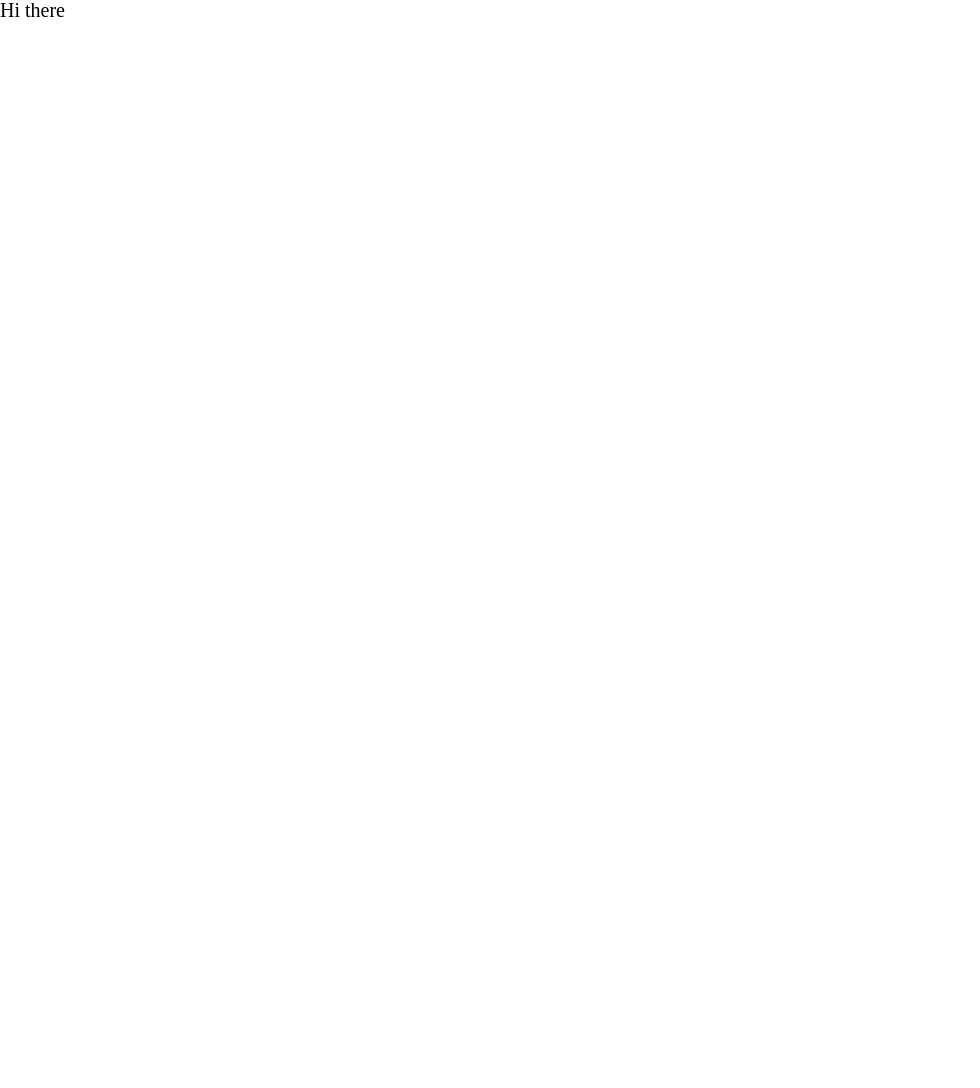
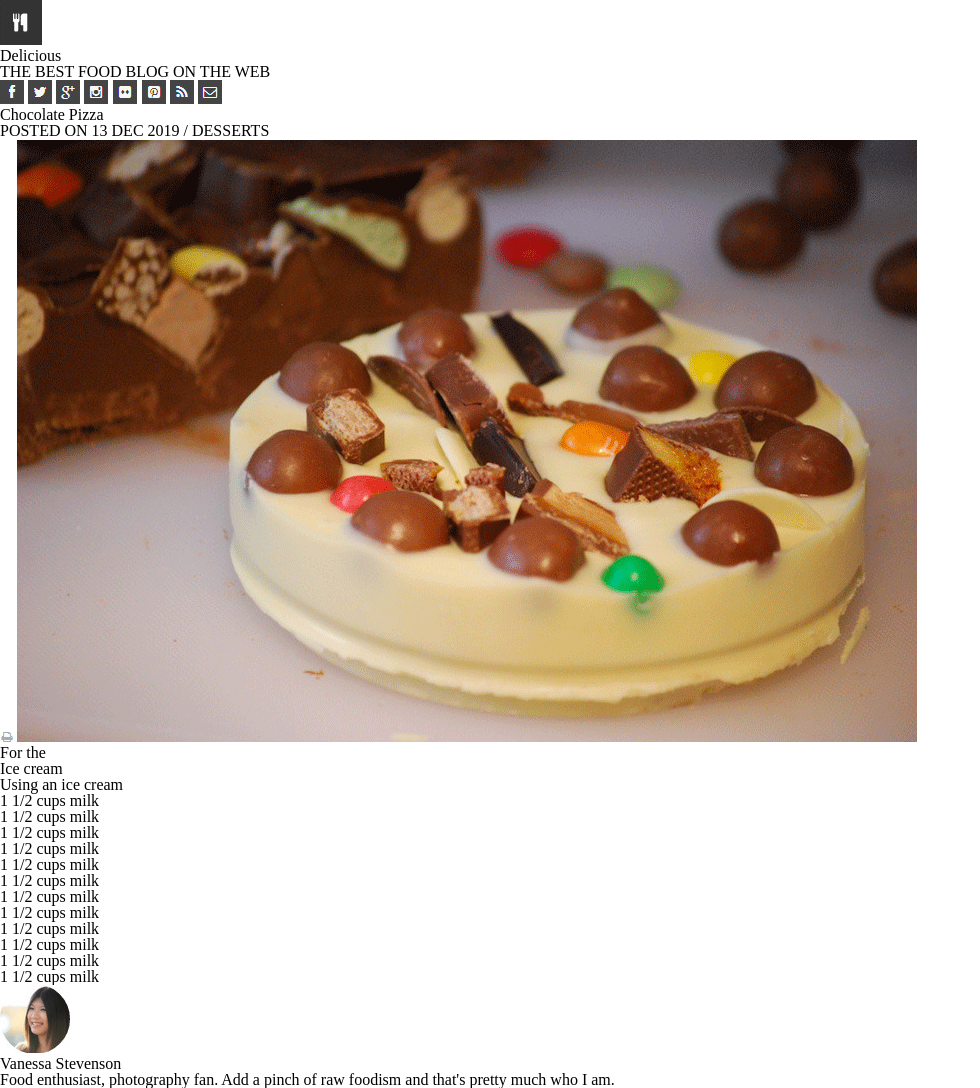
Before and after one commit to mwilkin/chocolate-pizza, a plain HTML site: page index.html in a window 1280 px wide. Shown: the whole page, without its empty margins (0-980 px from the left). Before the commit the page ends 800 px from the top, so only its background shows below. Drawn offline with Linux system fonts and the light colour scheme; files whose address does not match are found by name.

Commit message:
estblishing rough HTML structrue and content.

```diff
--- a/index.html
+++ b/index.html
@@ -9,7 +9,49 @@
   <link rel="stylesheet" href="../css/style.css">
 </head>
 <body>
-  <h2>Hi there</h2>
+  <header>
+    <img src="./img/logo.png" alt="Logo of fork and knife">
+    <h1 id="delicious">Delicious</h1>
+    <p>THE BEST FOOD BLOG ON THE WEB</p>
+    <img src="./img/fb-icon.png" alt="FaceBook logo">
+    <img src="./img/twit-icon.png" alt="Twitter icon">
+    <img src="./img/gp-icon.png" alt="Google + icon">
+    <img src="./img/insta-icon.png" alt="Instagram icon">
+    <img src="./img/flic-icon.png" alt="Flicker icon">
+    <img src="./img/pint-icon.png" alt="Pinterest icon">
+    <img src="./img/rss-icon.png" alt="RSS feed icon">
+    <img src="./img/mail-icon.png" alt="Mail icon">
+  </header>
+  <main>
+    <h1>Chocolate Pizza</h1>
+    <p>POSTED ON 13 DEC 2019 / DESSERTS</p>
+    <img src="./img/print-icon.png" alt="Print icon">
+    <img src="./img/choco-pizza.png" alt="Chocolate pizza image">
+    <p>For the </p>
+    <p>Ice cream</p>
+    <p>Using an ice cream</p>
+    <section>
+      <ul id = "ingredients">
+        <li>1 1/2 cups milk</li>
+        <li>1 1/2 cups milk</li>
+        <li>1 1/2 cups milk</li>
+        <li>1 1/2 cups milk</li>
+        <li>1 1/2 cups milk</li>
+        <li>1 1/2 cups milk</li>
+        <li>1 1/2 cups milk</li>
+        <li>1 1/2 cups milk</li>
+        <li>1 1/2 cups milk</li>
+        <li>1 1/2 cups milk</li>
+        <li>1 1/2 cups milk</li>
+        <li>1 1/2 cups milk</li>
+      </ul>
+    </section>
+  </main>
+  <footer>
+    <img src="./img/van-pic.png" alt="Image of Vanessa Stevenson">
+    <h3>Vanessa Stevenson</h3>
+    <p>Food enthusiast, photography fan. Add a pinch of raw foodism and that's pretty much who I am.</p>
+  </footer>
   <script src="./js/app.js"></script>
 </body>
 </html>
```
